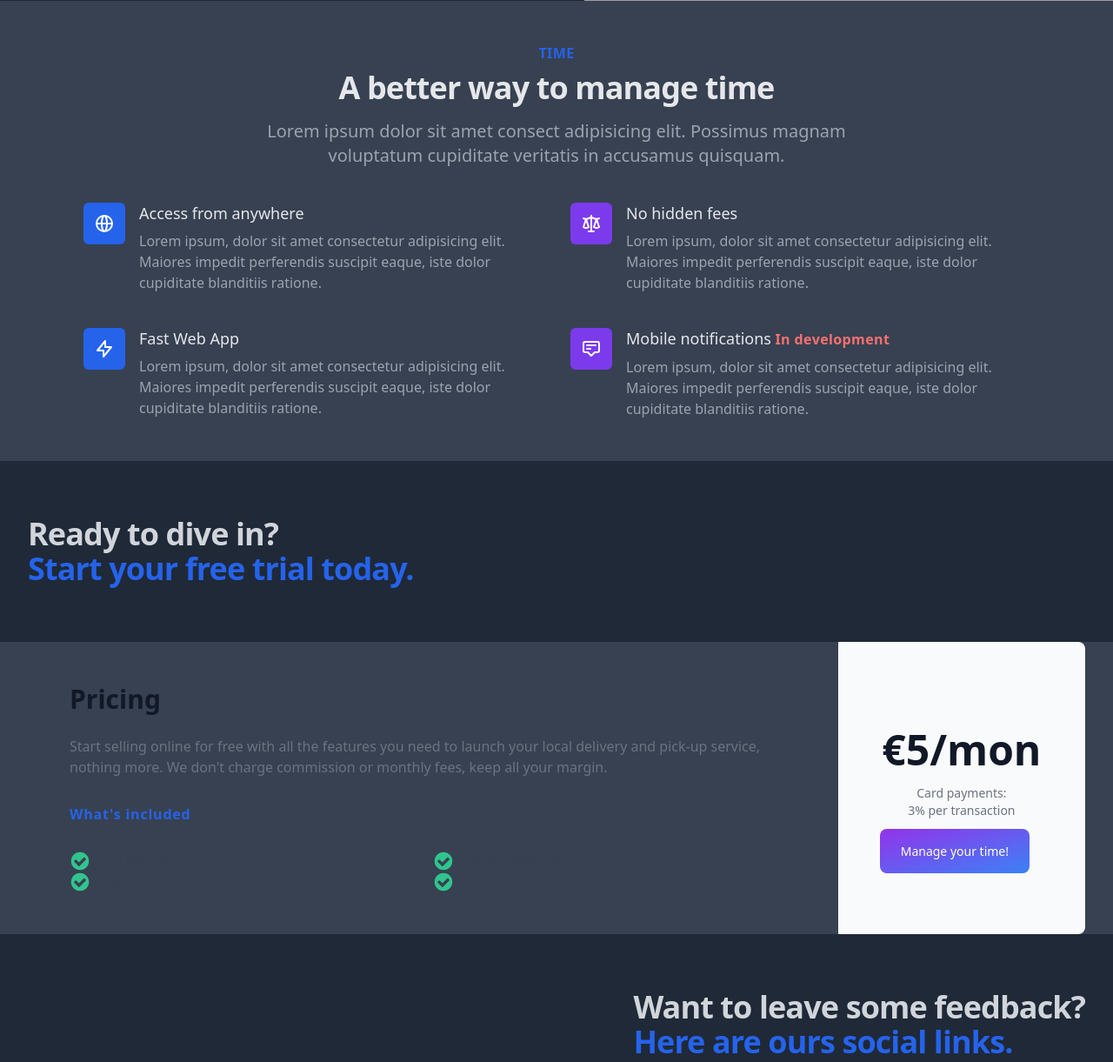
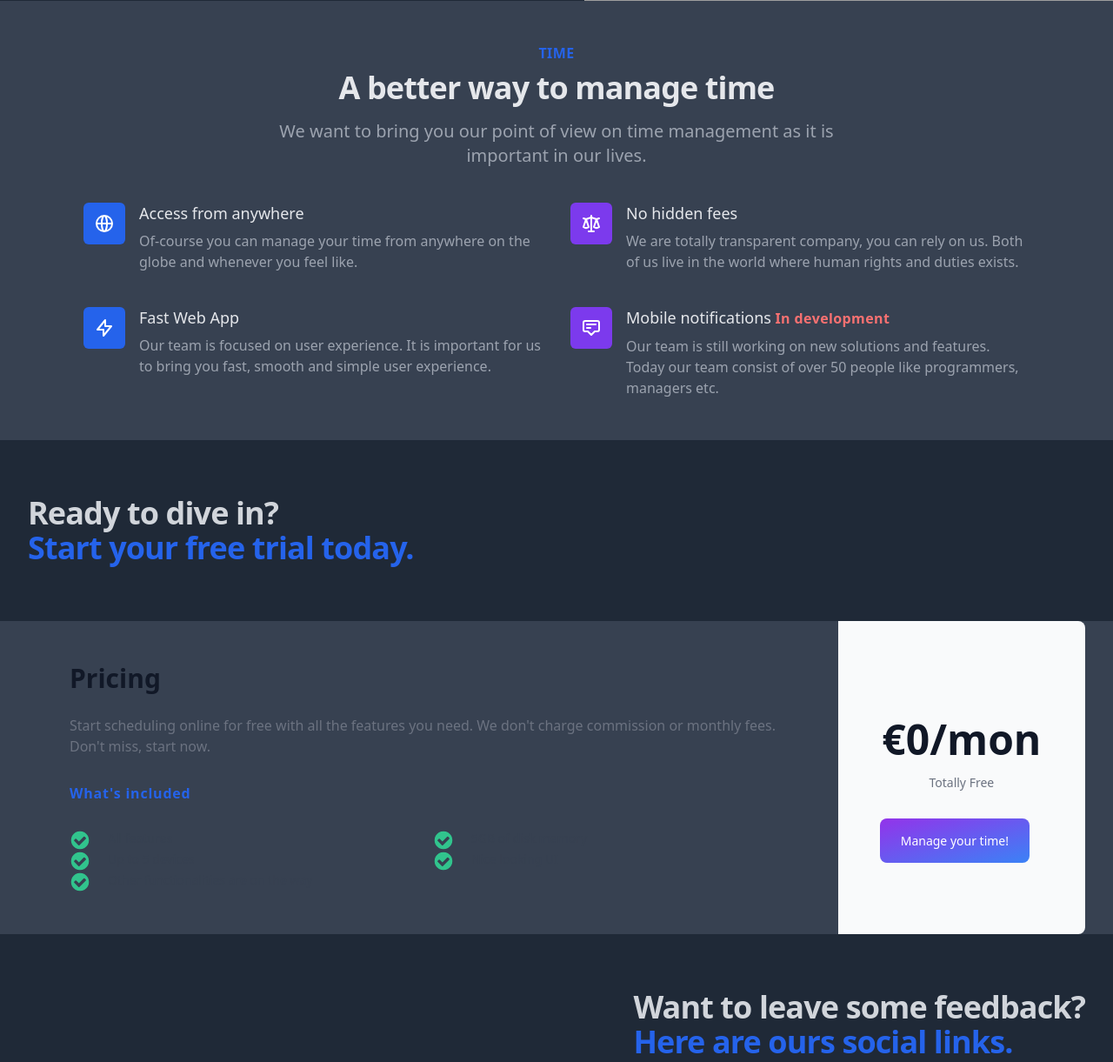
Before and after one commit to marcushovi/todoology, a PHP site: page /todo/ in a window 1280 px wide. Shown: the part 607-1828 px from the top of the page at 87% size. Run offline with PHP 8.4, Linux system fonts and the light colour scheme; some libraries are stand-ins or nearby versions; grey boxes are pictures that could not be loaded.

Commit message:
another changes

```diff
--- a/home.php
+++ b/home.php
@@ -100,8 +100,7 @@ include_once "_partials/header.php";
                 <h2 class="text-base text-blue-600 font-semibold tracking-wide uppercase">TIME</h2>
                 <p class="mt-2 text-3xl leading-8 font-extrabold tracking-tight text-gray-200 sm:text-4xl">A better way
                     to manage time</p>
-                <p class="mt-4 max-w-2xl text-xl text-gray-400 lg:mx-auto">Lorem ipsum dolor sit amet consect
-                    adipisicing elit. Possimus magnam voluptatum cupiditate veritatis in accusamus quisquam.</p>
+                <p class="mt-4 max-w-2xl text-xl text-gray-400 lg:mx-auto">We want to bring you our point of view on time management as it is important in our lives.</p>
             </div>
 
             <div class="mt-10">
@@ -118,9 +117,7 @@ include_once "_partials/header.php";
                             </div>
                             <p class="ml-16 text-lg leading-6 font-medium text-gray-200">Access from anywhere</p>
                         </dt>
-                        <dd class="mt-2 ml-16 text-base text-gray-400">Lorem ipsum, dolor sit amet consectetur
-                            adipisicing elit. Maiores impedit perferendis suscipit eaque, iste dolor cupiditate
-                            blanditiis ratione.
+                        <dd class="mt-2 ml-16 text-base text-gray-400">Of-course you can manage your time from anywhere on the globe and whenever you feel like.
                         </dd>
                     </div>
 
@@ -136,9 +133,7 @@ include_once "_partials/header.php";
                             </div>
                             <p class="ml-16 text-lg leading-6 font-medium text-gray-200">No hidden fees</p>
                         </dt>
-                        <dd class="mt-2 ml-16 text-base text-gray-400">Lorem ipsum, dolor sit amet consectetur
-                            adipisicing elit. Maiores impedit perferendis suscipit eaque, iste dolor cupiditate
-                            blanditiis ratione.
+                        <dd class="mt-2 ml-16 text-base text-gray-400">We are totally transparent company, you can rely on us. Both of us live in the world where human rights and duties exists.
                         </dd>
                     </div>
 
@@ -154,9 +149,7 @@ include_once "_partials/header.php";
                             </div>
                             <p class="ml-16 text-lg leading-6 font-medium text-gray-200">Fast Web App</p>
                         </dt>
-                        <dd class="mt-2 ml-16 text-base text-gray-400">Lorem ipsum, dolor sit amet consectetur
-                            adipisicing elit. Maiores impedit perferendis suscipit eaque, iste dolor cupiditate
-                            blanditiis ratione.
+                        <dd class="mt-2 ml-16 text-base text-gray-400">Our team is focused on user experience. It is important for us to bring you fast, smooth and simple user experience.
                         </dd>
                     </div>
 
@@ -174,9 +167,7 @@ include_once "_partials/header.php";
                                         class="text-base text-red-400 font-semibold tracking-wide "> In development</span>
                             </p>
                         </dt>
-                        <dd class="mt-2 ml-16 text-base text-gray-400">Lorem ipsum, dolor sit amet consectetur
-                            adipisicing elit. Maiores impedit perferendis suscipit eaque, iste dolor cupiditate
-                            blanditiis ratione.
+                        <dd class="mt-2 ml-16 text-base text-gray-400">Our team is still working on new solutions and features. Today our team consist of over 50 people like programmers, managers etc.
                         </dd>
                     </div>
                 </dl>
@@ -196,13 +187,12 @@ include_once "_partials/header.php";
         <div class="relative max-w-screen-xl mx-auto lg:mb-0 px-4 sm:px-6 lg:px-8">
             <div class="pricing-box max-w-lg mx-auto rounded-lg overflow-hidden lg:max-w-none lg:flex">
                 <div class="px-6 py-8 lg:flex-shrink-1 lg:p-12">
-                    <h3 class="text-2xl leading-8 font-extrabold text-gray-900 sm:text-3xl sm:leading-9 dark:text-white">
+                    <h3 class="text-3xl leading-8 font-extrabold text-gray-900 sm:text-3xl sm:leading-9 dark:text-white">
                         Pricing
                     </h3>
                     <p class="mt-6 text-base leading-6 text-gray-500 dark:text-gray-200">
-                        Start selling online for free with all the features you need to launch your local delivery and
-                        pick-up service, nothing more. We don&#x27;t charge commission or monthly fees, keep all your
-                        margin.
+                        Start scheduling online for free with all the features you need. We don&#x27;t charge commission or monthly fees.
+                        Don&#x27;t miss, start now.
                     </p>
                     <div class="mt-8">
                         <div class="flex items-center">
@@ -259,6 +249,18 @@ include_once "_partials/header.php";
                                     Nice looking UI
                                 </p>
                             </li>
+                            <li class="flex items-start lg:col-span-1">
+                                <div class="flex-shrink-0">
+                                    <svg class="h-6 w-6 mr-2" xmlns="http://www.w3.org/2000/svg" width="6" height="6"
+                                         stroke="currentColor" fill="#31C48D" viewBox="0 0 1792 1792">
+                                        <path d="M1412 734q0-28-18-46l-91-90q-19-19-45-19t-45 19l-408 407-226-226q-19-19-45-19t-45 19l-91 90q-18 18-18 46 0 27 18 45l362 362q19 19 45 19 27 0 46-19l543-543q18-18 18-45zm252 162q0 209-103 385.5t-279.5 279.5-385.5 103-385.5-103-279.5-279.5-103-385.5 103-385.5 279.5-279.5 385.5-103 385.5 103 279.5 279.5 103 385.5z">
+                                        </path>
+                                    </svg>
+                                </div>
+                                <p class="ml-3 text-sm leading-5 text-gray-700 dark:text-gray-200">
+                                    Other functionalities are on the way
+                                </p>
+                            </li>
                         </ul>
                     </div>
 
@@ -266,15 +268,14 @@ include_once "_partials/header.php";
                 <div class="py-8 px-6 text-center bg-gray-50 dark:bg-gray-700 lg:flex-shrink-0 lg:flex lg:flex-col lg:justify-center lg:p-12">
                     <div class="mt-4 flex items-center justify-center text-5xl leading-none font-extrabold text-gray-900 dark:text-white">
                 <span>
-                    €5/mon
+                    €0/mon
                 </span>
                     </div>
                     <p class="mt-4 text-sm leading-5">
                 <span class="block font-medium text-gray-500 dark:text-gray-400">
-                    Card payments:
+                    Totally Free
                 </span>
                         <span class=" inline-block font-medium text-gray-500 dark:text-gray-400">
-                    3% per transaction
                 </span>
                     </p>
                     <div class="mt-6">
@@ -303,7 +304,7 @@ include_once "_partials/header.php";
     <footer class="text-center bg-gray-800 text-white">
         <div class="container px-6 pt-6">
             <div class="flex justify-center mb-6">
-                <a href="#!" type="button"
+                <a href="#" type="button"
                    class="rounded-full border-2 border-blue-600 text-white leading-normal uppercase hover:bg-black hover:bg-opacity-5 focus:outline-none focus:ring-0 transition duration-150 ease-in-out w-12 h-12 m-1">
                     <svg aria-hidden="true"
                          focusable="false"
@@ -321,7 +322,7 @@ include_once "_partials/header.php";
                     </svg>
                 </a>
 
-                <a href="#!" type="button"
+                <a href="#" type="button"
                    class="rounded-full border-2 border-violet-600 text-white leading-normal uppercase hover:bg-black hover:bg-opacity-5 focus:outline-none focus:ring-0 transition duration-150 ease-in-out w-12 h-12 m-1">
                     <svg aria-hidden="true"
                          focusable="false"
@@ -339,7 +340,7 @@ include_once "_partials/header.php";
                     </svg>
                 </a>
 
-                <a href="#!" type="button"
+                <a href="#" type="button"
                    class="rounded-full border-2 border-blue-600 text-white leading-normal uppercase hover:bg-black hover:bg-opacity-5 focus:outline-none focus:ring-0 transition duration-150 ease-in-out w-12 h-12 m-1">
                     <svg aria-hidden="true"
                          focusable="false"
@@ -357,7 +358,7 @@ include_once "_partials/header.php";
                     </svg>
                 </a>
 
-                <a href="#!" type="button"
+                <a href="#" type="button"
                    class="rounded-full border-2 border-violet-600 text-white leading-normal uppercase hover:bg-black hover:bg-opacity-5 focus:outline-none focus:ring-0 transition duration-150 ease-in-out w-12 h-12 m-1">
                     <svg aria-hidden="true"
                          focusable="false"
@@ -375,7 +376,7 @@ include_once "_partials/header.php";
                     </svg>
                 </a>
 
-                <a href="#!" type="button"
+                <a href="#" type="button"
                    class="rounded-full border-2 border-blue-600 text-white leading-normal uppercase hover:bg-black hover:bg-opacity-5 focus:outline-none focus:ring-0 transition duration-150 ease-in-out w-12 h-12 m-1">
                     <svg aria-hidden="true"
                          focusable="false"
--- a/log_in.php
+++ b/log_in.php
@@ -92,8 +92,7 @@ if ( isset( $_POST[ "email" ] ) && isset( $_POST[ "password" ] ) ) {
                                 <p class="mb-2 font-bolder text-gray-300 uppercase xl:text-2xl">Save your time</p>
                                 <h2 class="text-5xl font-bold text-gray-50 xl:text-8xl">Schedule your tasks</h2>
                             </div>
-                            <p class="text-xl text-gray-300">Lorem ipsum dolor sit amet, consectetur adipisicing elit.
-                                Aspernatur assumenda cum luptas voluptatibus!</p>
+                            <p class="text-xl text-gray-300">Let us help you, so you can become more productive and useful for our society!</p>
 
                         </div>
                     </div>
```
